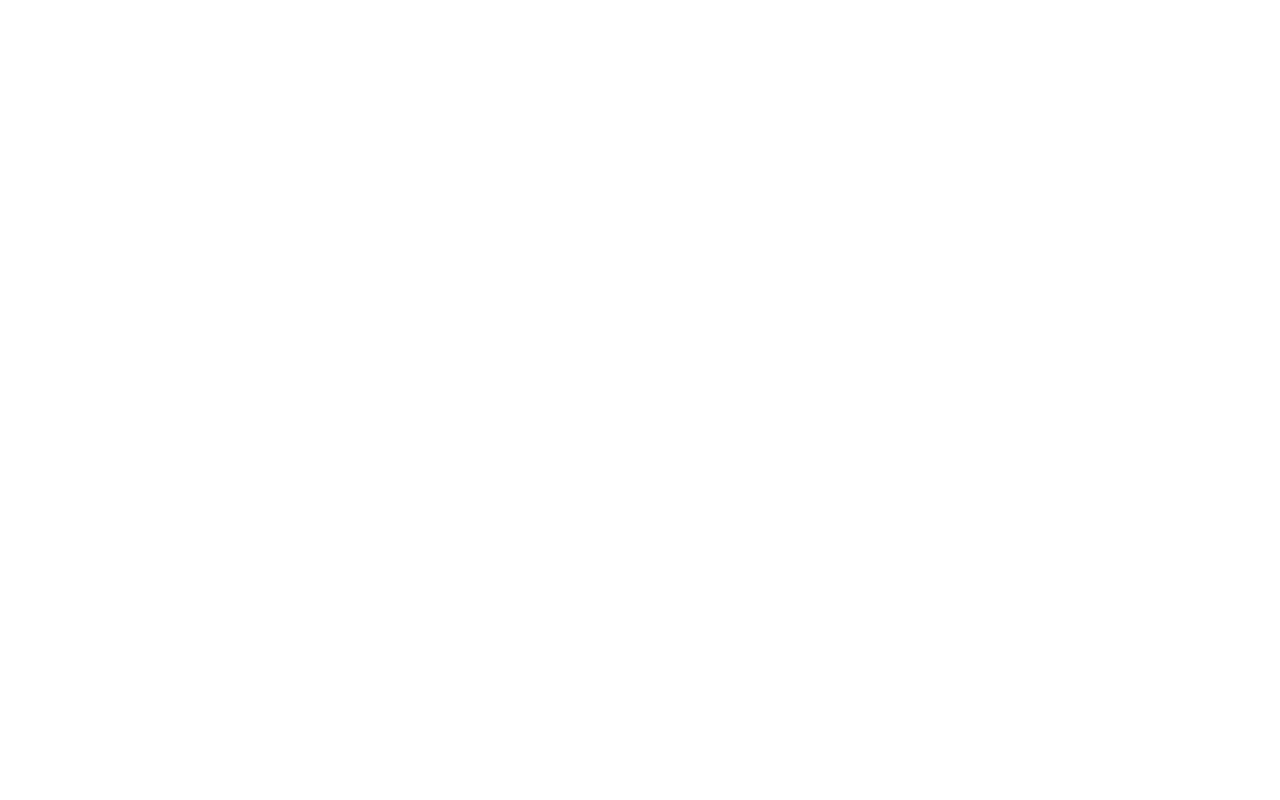
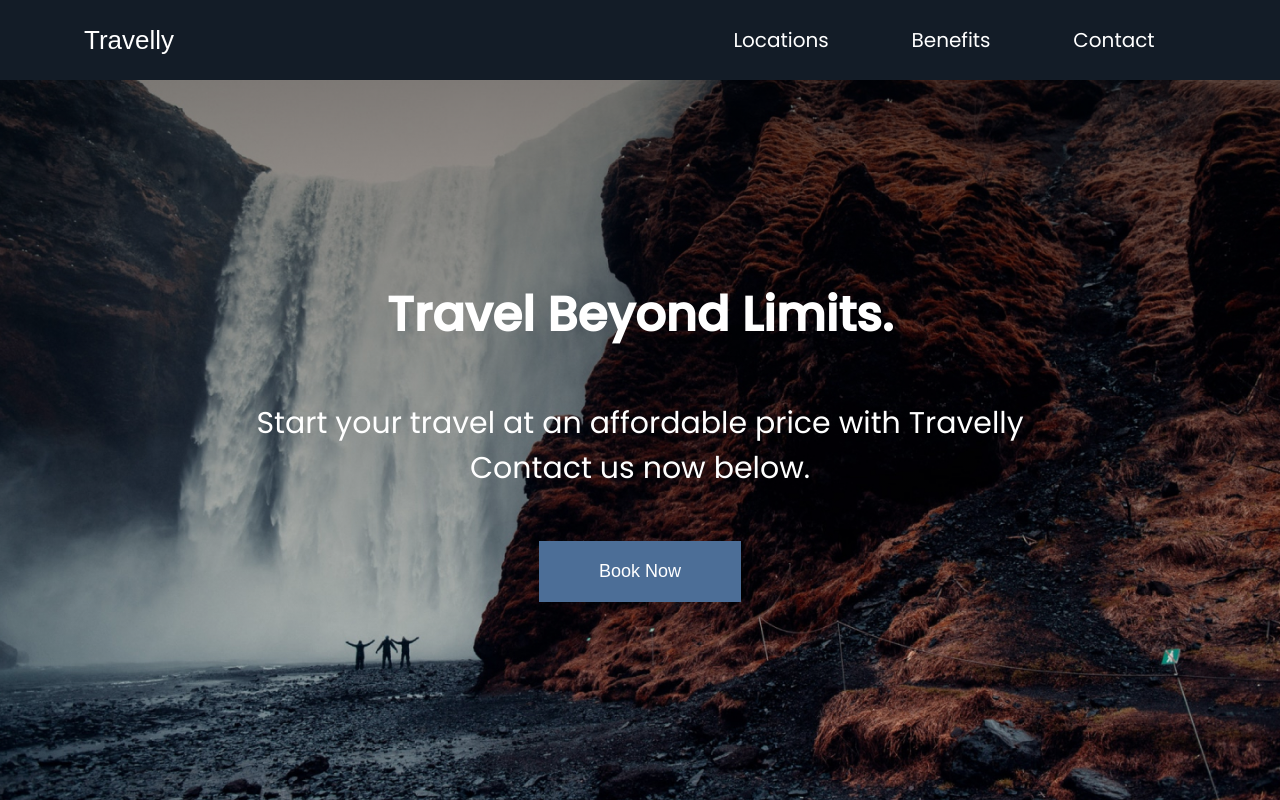
Before and after one commit to Anish103/Travelly, a plain HTML site: page index.html in a window 1280 px wide. Drawn offline with Linux system fonts and the light colour scheme; a web font is replaced by a local one.

Commit message:
Creating nav & Hero section

```diff
--- a/index.html
+++ b/index.html
@@ -10,8 +10,34 @@
     />
     <meta name="robots" content="index,follow" />
     <link rel="icon" href="./icons/airplane.svg" />
+    <link rel="preconnect" href="https://fonts.gstatic.com" />
+    <link rel="preconnect" href="https://fonts.gstatic.com" />
+    <link
+      href="https://fonts.googleapis.com/css2?family=Pattaya&family=Poppins:wght@400;500&display=swap"
+      rel="stylesheet"
+    />
     <link rel="stylesheet" href="/style.css" />
     <title>Travelly | Travelling Agency</title>
   </head>
-  <body></body>
+  <body>
+    <header class="main-head">
+      <nav>
+        <h1 id="logo">Travelly</h1>
+        <ul>
+          <li><a href="#locations">Locations</a></li>
+          <li><a href="#benefits">Benefits</a></li>
+          <li><a href="#contact">Contact</a></li>
+        </ul>
+      </nav>
+    </header>
+
+    <section class="hero">
+      <h2>Travel Beyond Limits.</h2>
+      <h3>
+        Start your travel at an affordable price with Travelly <br />
+        Contact us now below.
+      </h3>
+      <button>Book Now</button>
+    </section>
+  </body>
 </html>
--- a/style.css
+++ b/style.css
@@ -9,3 +9,111 @@
 html {
   font-size: 62.5%;
 }
+
+body {
+  font-family: "Poppins", sans-serif;
+}
+
+h1 {
+  font-size: 2.6rem;
+}
+
+li,
+button,
+label,
+input,
+p {
+  font-size: 2rem;
+}
+
+h2 {
+  font-size: 4.8rem;
+}
+
+h3 {
+  font-size: 3rem;
+  font-weight: normal;
+}
+
+h4,
+h5 {
+  font-size: 2.8rem;
+}
+
+a {
+  color: white;
+  text-decoration: none;
+}
+
+button {
+  padding: 2rem 6rem;
+  background: #4c6e97;
+  border: none;
+  color: white;
+  font-size: 1.8rem;
+  cursor: pointer;
+}
+
+/* Nav section with HERO */
+
+.main-head {
+  background: #131c27;
+  color: white;
+}
+
+nav {
+  min-height: 10vh;
+  display: flex;
+  width: 90%;
+  margin: auto;
+  padding: 2rem;
+  align-items: center;
+  flex-wrap: wrap;
+}
+
+nav ul {
+  display: flex;
+  flex: 1 1 40rem;
+  justify-content: space-around;
+  align-items: center;
+  list-style: none;
+}
+
+#logo {
+  flex: 2 1 40rem;
+  font-family: "Pattaya", sans-serif;
+  font-weight: 400;
+}
+
+/* HERO SECTION */
+
+.hero {
+  min-height: 90vh;
+  background: linear-gradient(rgba(0, 0, 0, 0.5), transparent),
+    url(./img/landing-page.jpg);
+  background-repeat: no-repeat;
+  background-size: cover;
+  background-position: center;
+  color: white;
+  display: flex;
+  flex-direction: column;
+  justify-content: center;
+  align-items: center;
+  text-align: center;
+}
+
+.hero h3 {
+  padding: 5rem;
+}
+
+@media screen and (max-width: 932px) {
+  html {
+    font-size: 40%;
+  }
+  nav {
+    text-align: center;
+  }
+  #logo {
+    padding: 2rem;
+  }
+}
```
